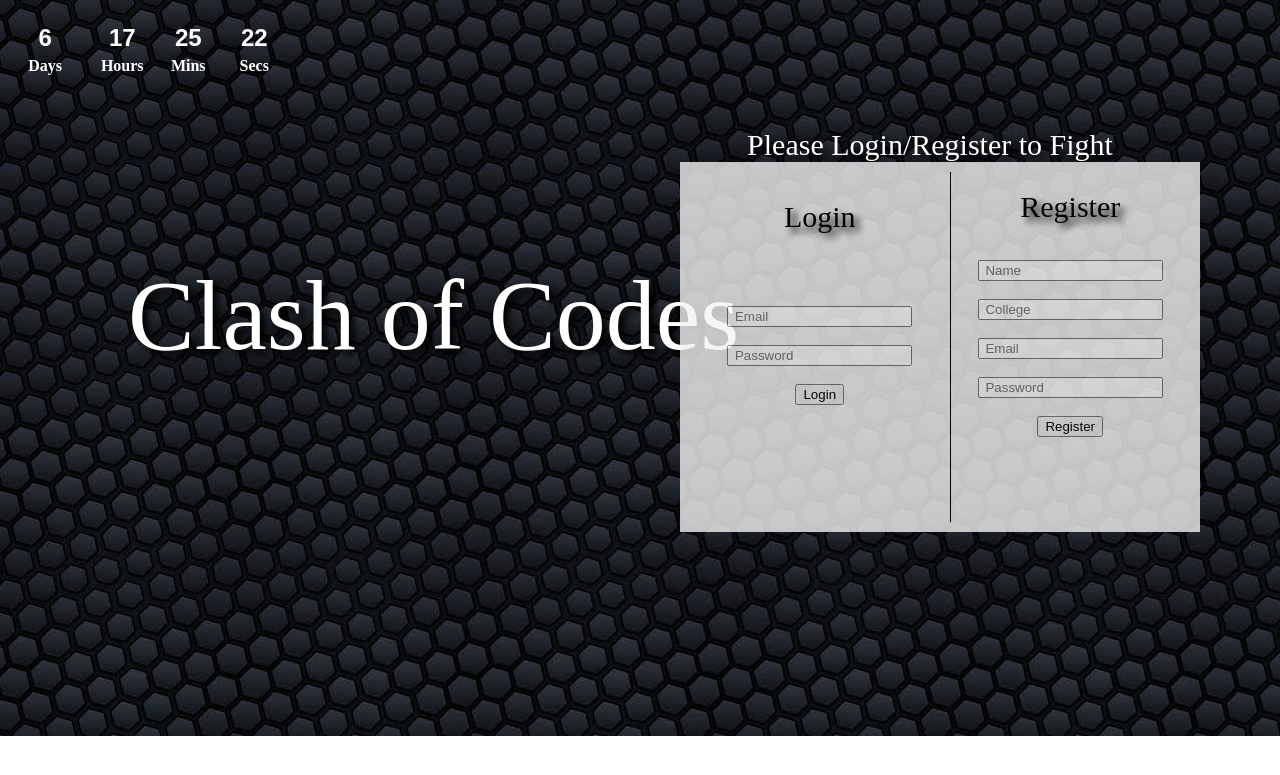
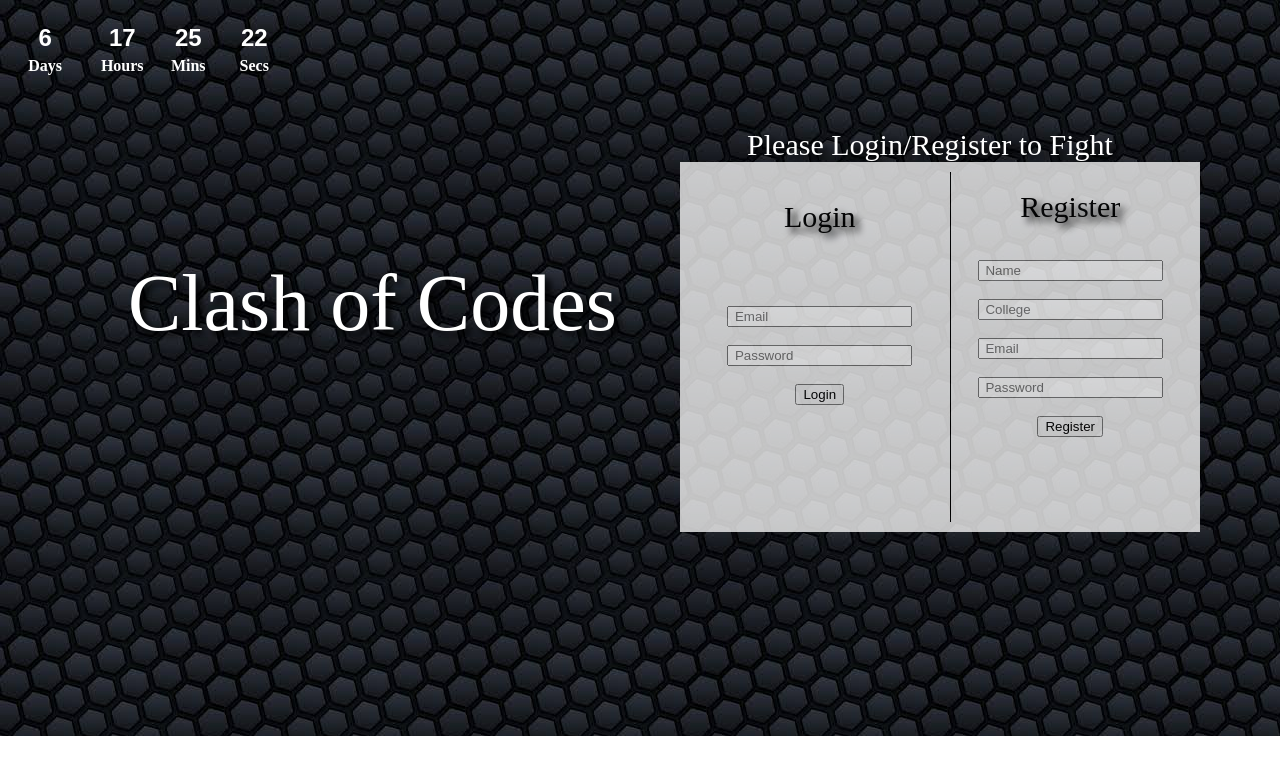
Before and after one commit to h-p-r/ClashOfCodes, a PHP site: page /login.php in a window 1280 px wide. Shown: the top 775 px of the page. Run offline with PHP 8.4, Linux system fonts and the light colour scheme.

Commit message:
added .htaccess

```diff
--- a/css/index.css
+++ b/css/index.css
@@ -47,7 +47,7 @@ body {
   margin: 0 auto;
 }
 .page-name {
-  font-size: 100px;
+  font-size: 80px;
   margin-top: 130px;
 }
 .mid {
```
Also changed, not shown: .htaccess (added).
